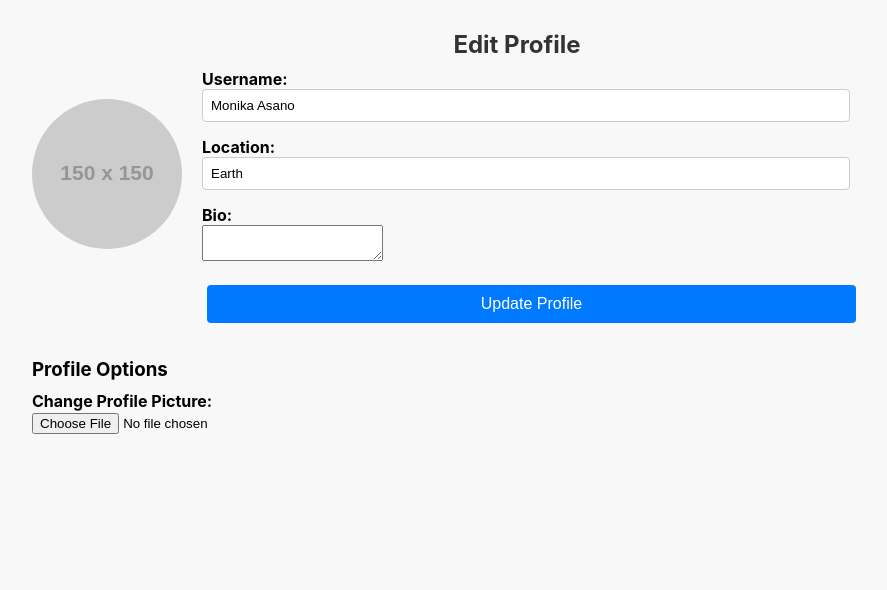
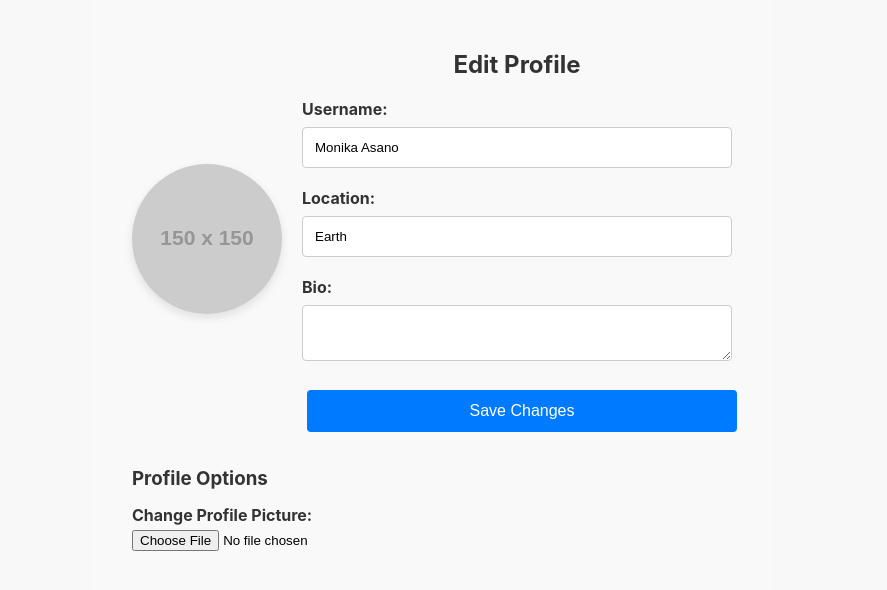
Before and after one commit to Team-Forget-Me-Not/Memory-Lane, a React (Create React App) app in the folder my-app/: page /Profile in a window 1280 px wide. Shown: the top 590 px of the page, without its empty margins (208-1095 px from the left). Built offline with nearby package versions, Linux system fonts and the light colour scheme.

Commit message:
Roberto updated design for pages

```diff
--- a/my-app/src/Calendar.js
+++ b/my-app/src/Calendar.js
@@ -1,3 +1,5 @@
+// Calendar.js
+
 import React, { useState, useEffect } from 'react';
 import { Link } from 'react-router-dom';
 import './Calendar.css';
@@ -36,14 +38,19 @@ const Calendar = ({ currentDate = new Date(), onDayClick }) => {
           </div>
         ))}
         {calendarGrid.map((day, index) => (
-          <Link key={index} to={`/entry/${calendarYear}/${calendarMonth + 1}/${day}`}>
-            <div
-              className={`calendar-day ${day !== null ? "active" : "inactive"} ${day === selectedDay ? "selected" : ""}`}
-              onClick={() => handleDayClick(day)}
-            >
-              {day !== null ? day : ""}
-            </div>
-          </Link>
+          <div
+            key={index}
+            className={`calendar-day ${day !== null ? "active" : "inactive"} ${day === selectedDay ? "selected" : ""}`}
+            onClick={() => handleDayClick(day)}
+          >
+            {day !== null ? (
+              <Link to={`/entry/${calendarYear}/${calendarMonth + 1}/${day}`} onClick={(e) => e.preventDefault()}>
+                {day}
+              </Link>
+            ) : (
+              ""
+            )}
+          </div>
         ))}
       </div>
     );
--- a/my-app/src/Planner.js
+++ b/my-app/src/Planner.js
@@ -1,12 +1,20 @@
-import React, { useState } from 'react';
+import React, { useState, useEffect } from 'react';
 import './Planner.css';
 
 const Planner = () => {
   // State variables
-  const [tasks, setTasks] = useState([]); // Store tasks
+  const [tasks, setTasks] = useState(() => {
+    const storedTasks = localStorage.getItem('tasks');
+    return storedTasks ? JSON.parse(storedTasks) : [];
+  });
   const [taskInput, setTaskInput] = useState(''); // Input for new task
   const [priorityInput, setPriorityInput] = useState(''); // Input for task priority
   const [sortOption, setSortOption] = useState('priority'); // Sorting option
+
+  // Save tasks to localStorage whenever there's a change
+  useEffect(() => {
+    localStorage.setItem('tasks', JSON.stringify(tasks));
+  }, [tasks]);
 
   // Add a new task
   const addTask = () => {
@@ -70,6 +78,7 @@ const sortTasks = (option) => {
     // Update tasks array with sorted tasks
     setTasks(sortedTasks);
   };
+
   // JSX rendering
   return (
     <div className="planner">
--- a/my-app/src/Profile.css
+++ b/my-app/src/Profile.css
@@ -1,11 +1,12 @@
-/* Styling for the container holding the profile information */
+/* Styles for the profile container */
 .profile-container {
-  max-width: 800px; /* Sets maximum width */
+  max-width: 600px; /* Sets maximum width */
   margin: 0 auto; /* Centers the container horizontally */
-  padding: 20px; /* Adds padding around the container */
+  padding: 40px; /* Adds padding */
+  background-color: #f9f9f9; /* Light gray background */
 }
 
-/* Styling for the header section containing profile picture and details */
+/* Styles for the profile header section */
 .profile-header {
   display: flex; /* Uses flexbox for layout */
   align-items: center; /* Aligns items vertically */
@@ -17,35 +18,41 @@
   height: 150px; /* Sets height */
   border-radius: 50%; /* Makes the image round */
   margin-right: 20px; /* Adds space to the right */
+  box-shadow: 0 4px 10px rgba(0, 0, 0, 0.1); /* Adds shadow effect */
 }
 
-/* Styling for the profile details section */
+/* Styling for the profile details form */
 .profile-details {
   flex: 1; /* Allows flex-grow, taking remaining space */
 }
 
 /* Styling for headings within the profile details section */
 .profile-details h2 {
-  margin-bottom: 10px; /* Adds bottom margin */
+  margin-bottom: 20px; /* Adds bottom margin */
+  color: #333; /* Sets text color */
 }
 
 /* Styling for form groups */
 .form-group {
-  margin-bottom: 15px; /* Adds bottom margin */
+  margin-bottom: 20px; /* Adds bottom margin */
 }
 
 /* Styling for labels within form groups */
 .form-group label {
   display: block; /* Makes labels block-level elements */
   font-weight: bold; /* Sets font weight to bold */
+  margin-bottom: 8px; /* Adds bottom margin */
+  color: #333; /* Sets text color */
 }
 
 /* Styling for input fields within form groups */
-.form-group input {
+.form-group input,
+.form-group textarea {
   width: 100%; /* Sets width to 100% of the container */
-  padding: 8px; /* Adds padding */
+  padding: 12px; /* Adds padding */
   border: 1px solid #ccc; /* Sets border color and style */
   border-radius: 4px; /* Adds border radius */
+  box-sizing: border-box; /* Ensures padding and border are included in the width */
 }
 
 /* Styling for the update button */
@@ -53,15 +60,15 @@
   background-color: #007bff; /* Sets background color */
   color: #fff; /* Sets text color */
   border: none; /* Removes border */
-  padding: 10px 20px; /* Adds padding */
+  padding: 12px 24px; /* Adds padding */
   border-radius: 4px; /* Adds border radius */
   cursor: pointer; /* Sets cursor to pointer */
-  width: calc(103%) /* Adjusted width to match the input field */
+  transition: background-color 0.3s; /* Smooth transition on hover */
 }
 
 /* Hover effect for the update button */
 .update-button:hover {
-  background-color: #0056b3; /* Changes background color on hover */
+  background-color: #0056b3; /* Darker blue on hover */
 }
 
 /* Styling for the profile options section */
@@ -71,21 +78,23 @@
 
 /* Styling for headings within profile options */
 .profile-options h3 {
-  margin-bottom: 10px; /* Adds bottom margin */
+  margin-bottom: 15px; /* Adds bottom margin */
+  color: #333; /* Sets text color */
 }
 
 /* Styling for individual options within profile options */
 .option {
-  margin-bottom: 15px; /* Adds bottom margin */
+  margin-bottom: 20px; /* Adds bottom margin */
 }
 
 /* Styling for labels within individual options */
 .option label {
   display: block; /* Makes labels block-level elements */
   font-weight: bold; /* Sets font weight to bold */
+  color: #333; /* Sets text color */
 }
 
 /* Styling for file inputs within individual options */
 .option input[type="file"] {
-  margin-top: 2px; /* Adds top margin */
+  margin-top: 5px; /* Adds top margin */
 }
--- a/my-app/src/Profile.js
+++ b/my-app/src/Profile.js
@@ -1,65 +1,77 @@
-import React, { useRef,useState } from 'react';
-import { useHistory } from 'react-router-dom/cjs/react-router-dom';
+import React, { useRef, useState } from 'react';
+import { useHistory } from 'react-router-dom';
+import { getStorage, ref, uploadBytes } from 'firebase/storage';
+import { getFirestore, doc, setDoc } from 'firebase/firestore';
 import './Profile.css';
-import { getStorage, ref, uploadBytes} from 'firebase/storage';
 
-
+// Initialize Firebase storage and Firestore
 const firebaseStorage = getStorage();
+const firestore = getFirestore();
 
 const Profile = () => {
-  // State variables for profile details and profile picture
+  // State variables for profile details
   const [username, setUsername] = useState("Monika Asano");
   const [location, setLocation] = useState("Earth");
-  const [joined, setJoined] = useState("January 2024");
+  const [bio, setBio] = useState("");
   const [profilePic, setProfilePic] = useState(null); // State for profile picture
-  const [bio, setBio] = useState("");
+  const [error, setError] = useState(null); // State for error handling
+  const [loading, setLoading] = useState(false); // State for loading indicator
+  const [changesSaved, setChangesSaved] = useState(false); // State to track changes saved
 
   const history = useHistory();
-  // Function to handle profile picture upload
-const handleProfilePicChange = (event) => {
-  const selectedFile = event.target.files[0]; // Get the selected file
-  setProfilePic(selectedFile); // Set the profile picture to the selected file
-};
 
-  // Function to handle username update
+  // Function to handle profile picture change
+  const handleProfilePicChange = (event) => {
+    const selectedFile = event.target.files[0];
+    setProfilePic(selectedFile);
+  };
+
+  // Function to handle username change
   const handleUsernameChange = (event) => {
     setUsername(event.target.value);
   };
 
-
-  // Function to handle location update
+  // Function to handle location change
   const handleLocationChange = (event) => {
     setLocation(event.target.value);
   };
 
-  // Function to handle bio update
+  // Function to handle bio change
   const handleBioChange = (event) => {
     setBio(event.target.value);
   };
 
-
-  // Function to handle profile update
-  const handleProfileUpdate = async () => {
-    try{
-      //This will upload the profile picture to the firebase storage
+  // Function to handle saving changes
+  const handleSaveChanges = async () => {
+    try {
+      setLoading(true);
+      // Upload profile picture if selected
       let imageURL = profilePic ? await uploadProfilePicture(profilePic) : null;
-      console.log("Profile updated successfully!",{
+      // Update profile details in Firestore
+      const profileData = {
         username,
         location,
         bio,
         imageURL
-      });
-      //Redirect the user to the main menu
-      history.push("/");
-    } catch (error){
+      };
+      await setDoc(doc(firestore, 'profiles', 'user_id'), profileData);
+      // Log updated profile details
+      console.log("Profile updated successfully!", profileData);
+      // Set changes saved state
+      setChangesSaved(true);
+      setTimeout(() => {
+        setChangesSaved(false);
+      }, 3000); // Reset changes saved state after 3 seconds
+    } catch (error) {
+      // Handle error during profile update
+      setError("Error updating profile. Please try again later.");
       console.error("Error in updating profile: ", error);
+    } finally {
+      setLoading(false);
     }
-    // Perform profile update logic here
-    // For example, send updated profile data to the server
-    // This function can also handle updating the profile picture if needed
-
   };
 
+  // Function to upload profile picture to Firebase storage
   const uploadProfilePicture = async (file) => {
     const storageRef = ref(firebaseStorage, `profile_pictures/${file.name}`);
     await uploadBytes(storageRef, file);
@@ -90,8 +102,12 @@ const handleProfilePicChange = (event) => {
             <label htmlFor="bio">Bio:</label>
             <textarea id="bio" value={bio} onChange={handleBioChange}></textarea>
           </div>
-          {/* Button to update profile */}
-          <button className="update-button" onClick={handleProfileUpdate}>Update Profile</button>
+          {/* Error message */}
+          {error && <div className="error">{error}</div>}
+          {/* Button to save changes */}
+          <button className="update-button" onClick={handleSaveChanges} disabled={loading || changesSaved}>
+            {loading ? 'Saving...' : (changesSaved ? 'Changes Saved' : 'Save Changes')}
+          </button>
         </div>
       </div>
       {/* Profile options section */}
```
Lines whose indentation alone changed are shown as unchanged.
